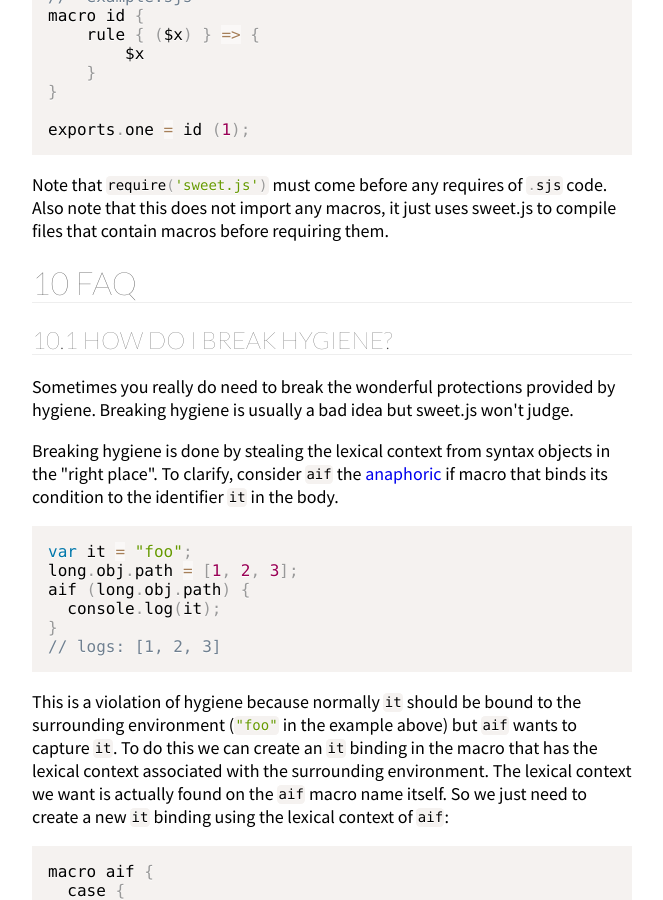
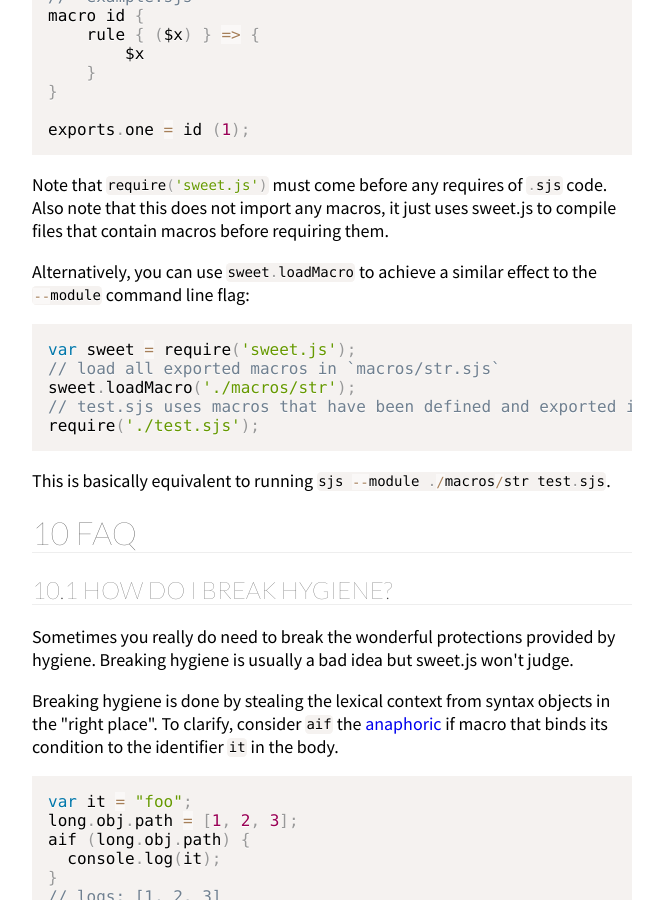
Before and after one commit to sweet-js/sweet-core, a Jekyll site: the page doc/main/sweet.html, which Jekyll copies as it is, in a window 1280 px wide and 900 px high, scrolled down 19136 px. Shown: the whole window, without its empty margins (308-971 px from the left). Built offline with Jekyll 4.4.1, drawn with Linux system fonts in a browser that asks for light colours.

Commit message:
documenting loadMacro

```diff
--- a/doc/main/sweet.html
+++ b/doc/main/sweet.html
@@ -872,6 +872,13 @@
 
 exports.one = id (1);</code></pre>
 <p>Note that <code>require('sweet.js')</code> must come before any requires of <code>.sjs</code> code. Also note that this does not import any macros, it just uses sweet.js to compile files that contain macros before requiring them.</p>
+<p>Alternatively, you can use <code>sweet.loadMacro</code> to achieve a similar effect to the <code>--module</code> command line flag:</p>
+<pre class="js"><code>var sweet = require(&#39;sweet.js&#39;);
+// load all exported macros in `macros/str.sjs`
+sweet.loadMacro(&#39;./macros/str&#39;);
+// test.sjs uses macros that have been defined and exported in `macros/str.sjs`
+require(&#39;./test.sjs&#39;);</code></pre>
+<p>This is basically equivalent to running <code>sjs --module ./macros/str test.sjs</code>.</p>
 <h1 id="faq"><span class="header-section-number">10</span> FAQ</h1>
 <h2 id="how-do-i-break-hygiene"><span class="header-section-number">10.1</span> How do I break hygiene?</h2>
 <p>Sometimes you really do need to break the wonderful protections provided by hygiene. Breaking hygiene is usually a bad idea but sweet.js won't judge.</p>
```
Also changed, not shown: doc/main/sweet.md (+12 -0 lines).
